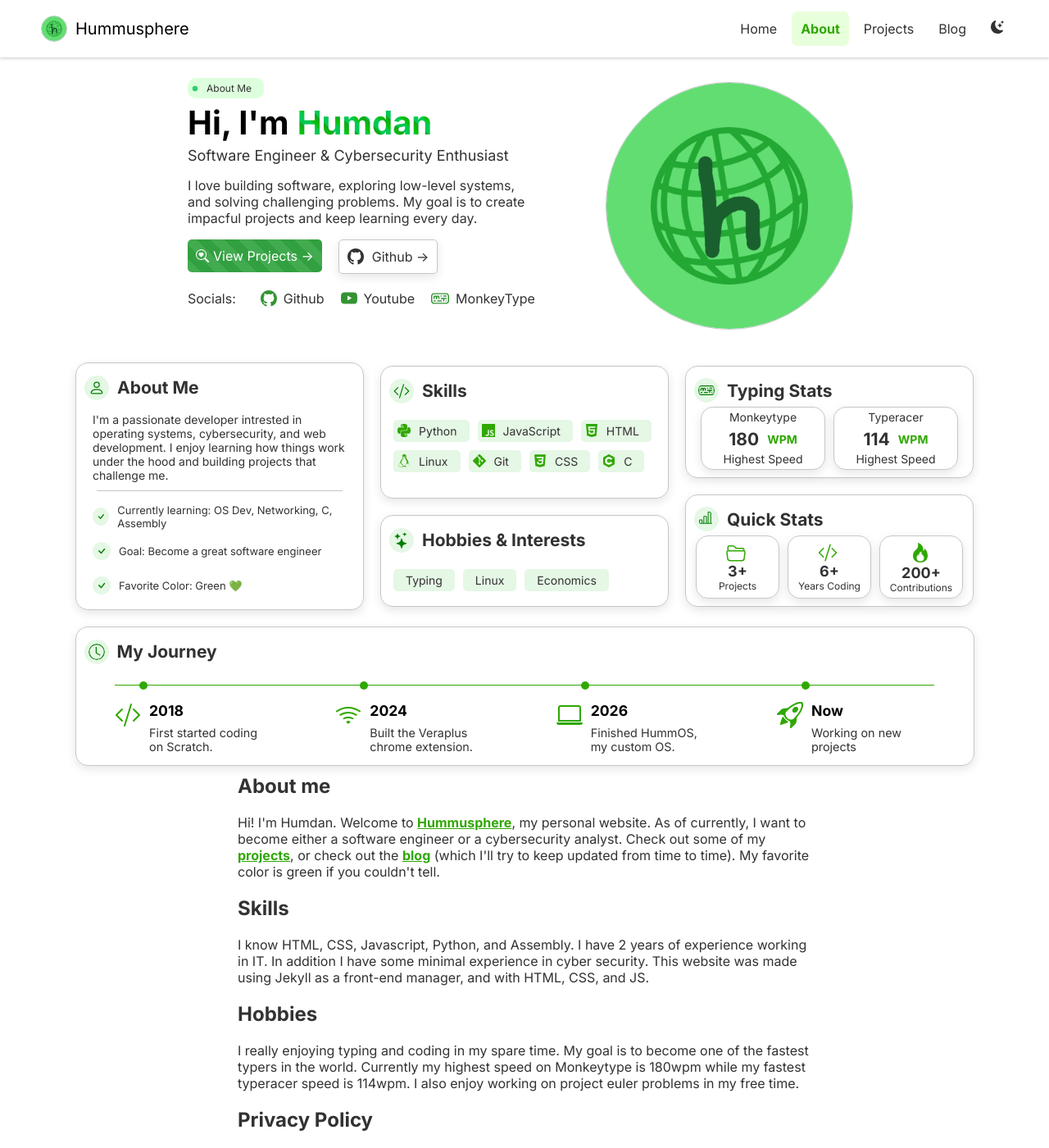
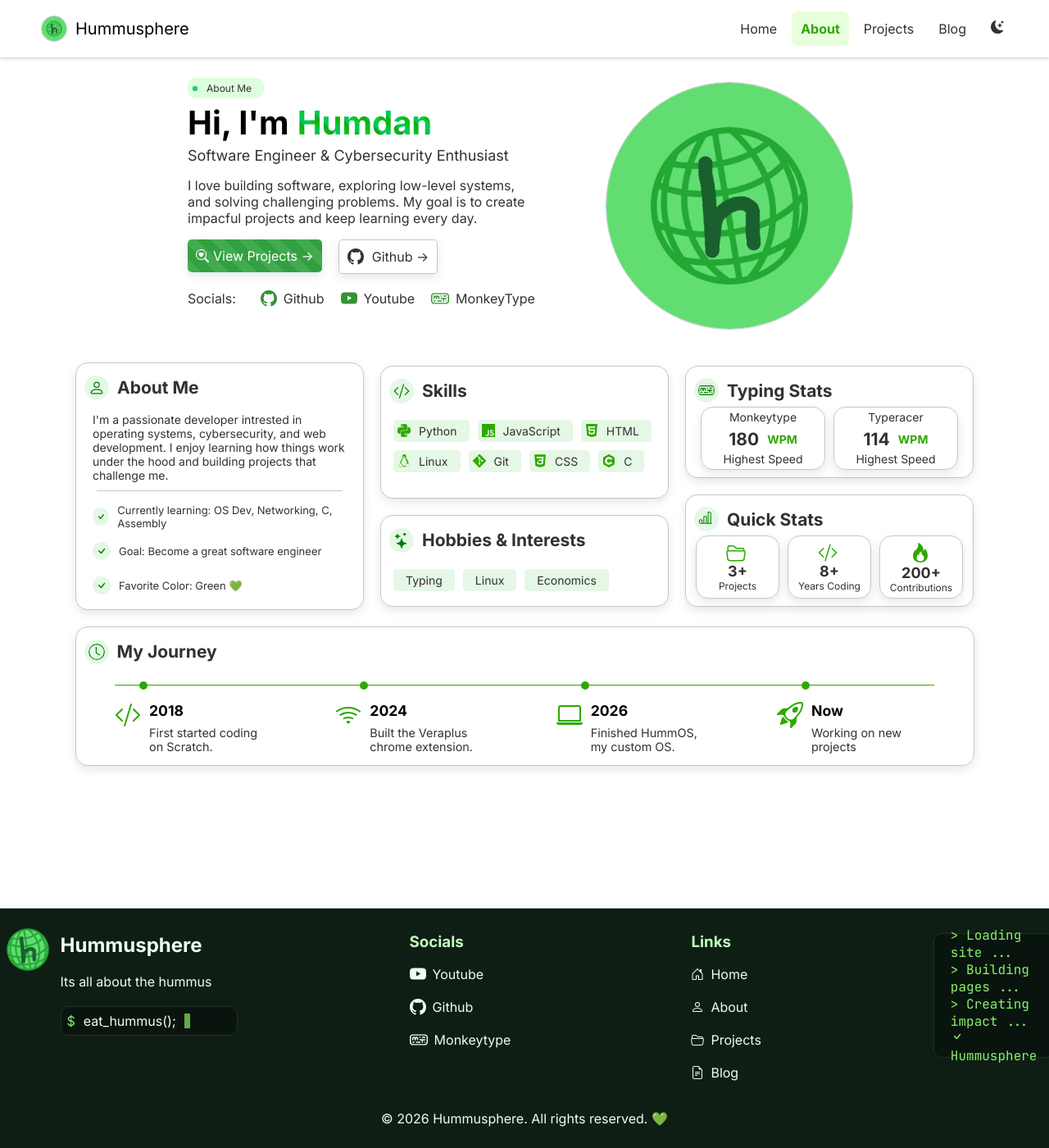
Before and after one commit to hummusphere/hummusphere.github.io, a Jekyll site: the page built from directory/about.html, in a window 1280 px wide and 1400 px high. Shown: the whole window at 82% size. Built offline with Jekyll 4.4.1, drawn with Linux system fonts in a browser that asks for light colours; some of the changed text lies outside the part shown.

Commit message:
Removed extra about info

```diff
--- a/directory/about.html
+++ b/directory/about.html
@@ -199,7 +199,7 @@ permalink: /about/
                         <svg style="margin-right:5px" xmlns="http://www.w3.org/2000/svg" width="24" height="24" fill="var(--link-color)" class="bi bi-folder2-open" viewBox="0 0 16 16">
                             <path d="M10.478 1.647a.5.5 0 1 0-.956-.294l-4 13a.5.5 0 0 0 .956.294zM4.854 4.146a.5.5 0 0 1 0 .708L1.707 8l3.147 3.146a.5.5 0 0 1-.708.708l-3.5-3.5a.5.5 0 0 1 0-.708l3.5-3.5a.5.5 0 0 1 .708 0m6.292 0a.5.5 0 0 0 0 .708L14.293 8l-3.147 3.146a.5.5 0 0 0 .708.708l3.5-3.5a.5.5 0 0 0 0-.708l-3.5-3.5a.5.5 0 0 0-.708 0"/>
                         </svg>
-                        <h2 style="margin: 0px 5px;"> 6+</h2>
+                        <h2 style="margin: 0px 5px;"> 8+</h2>
                         <p style="margin: 0px 5px;"> Years Coding</p>
                     </div>
                     <div class="flex flex-col items-center justify-center" style="width: 100px; height: 75px; margin: 0px 5px;text-decoration: none;color: var(--text-color);border-radius: 15px;flex-direction: column;transition: 0.2s;  border: 1px solid var(--border-color);font-size: 12px; box-shadow: var(--box-shadow);"">
@@ -275,38 +275,4 @@ permalink: /about/
             </div>
         </div>
 </div>
-    <h2 style="max-width: 700px; width:100%; margin:0px;">About me</h2>
-    <p style="padding: 20px; max-width: 700px; width:100%; margin:0px;">
-        Hi! I'm Humdan. Welcome to <a href="/" class="blog-link"> Hummusphere</a>,
-        my personal website. As of currently, I want to become either a software
-        engineer or a cybersecurity analyst. Check out some of my <a href="/projects/"
-        class="blog-link"> projects</a>, or check out the <a href="/blog/"
-        class="blog-link"> blog</a> (which I'll try to keep updated from time to
-        time). My favorite color is green if you couldn't tell.
-    </p>
-    <h2 style="max-width: 700px; width:100%; margin:0px;">Skills</h2>
-    <p style="padding: 20px; max-width: 700px; width:100%; margin:0px;">
-        I know HTML, CSS, Javascript, Python, and Assembly. I have 2 years
-        of experience working in IT. In addition I have some minimal experience
-        in cyber security. This website was made using Jekyll as a front-end
-        manager, and with HTML, CSS, and JS.
-    </p>
-    <h2 style="max-width: 700px; width:100%; margin:0px;">Hobbies</h2>
-    <p style="padding: 20px; max-width: 700px; width:100%; margin:0px;">
-        I really enjoying typing and coding in my spare time. My goal is to
-        become one of the fastest typers in the world. Currently my highest
-        speed on Monkeytype is 180wpm while my fastest typeracer speed is 114wpm.
-        I also enjoy working on project euler problems in my free time.
-    </p>
-    <h2 style="max-width: 700px; width:100%; margin:0px;">Privacy Policy</h2>
-    <p style="padding: 20px; max-width: 700px; width:100%; margin:0px;">
-        Hummusphere does not collect any data or cookies and does not display
-        any ads.
-    </p>
-    <h2 style="max-width: 700px; width:100%; margin:0px;">Site Updates</h2>
-    <ul style="max-width: 700px; width:100%; margin:0px; padding:10px 0px;"
-        <li> <strong> July 7th 2026 </strong>- Changed site font to Inter, updated profile
-                description, added site updates to about me, updated footer.
-        </li>
-    </ul>
 </div>
--- a/styles/style.css
+++ b/styles/style.css
@@ -482,6 +482,7 @@ h3, h2 {
   color: white;
   height:fit-content;
   transition: 0.2s;
+  box-shadow: var(--box-shadow);
 }
 
 .about-me-projects-button:hover {
```
